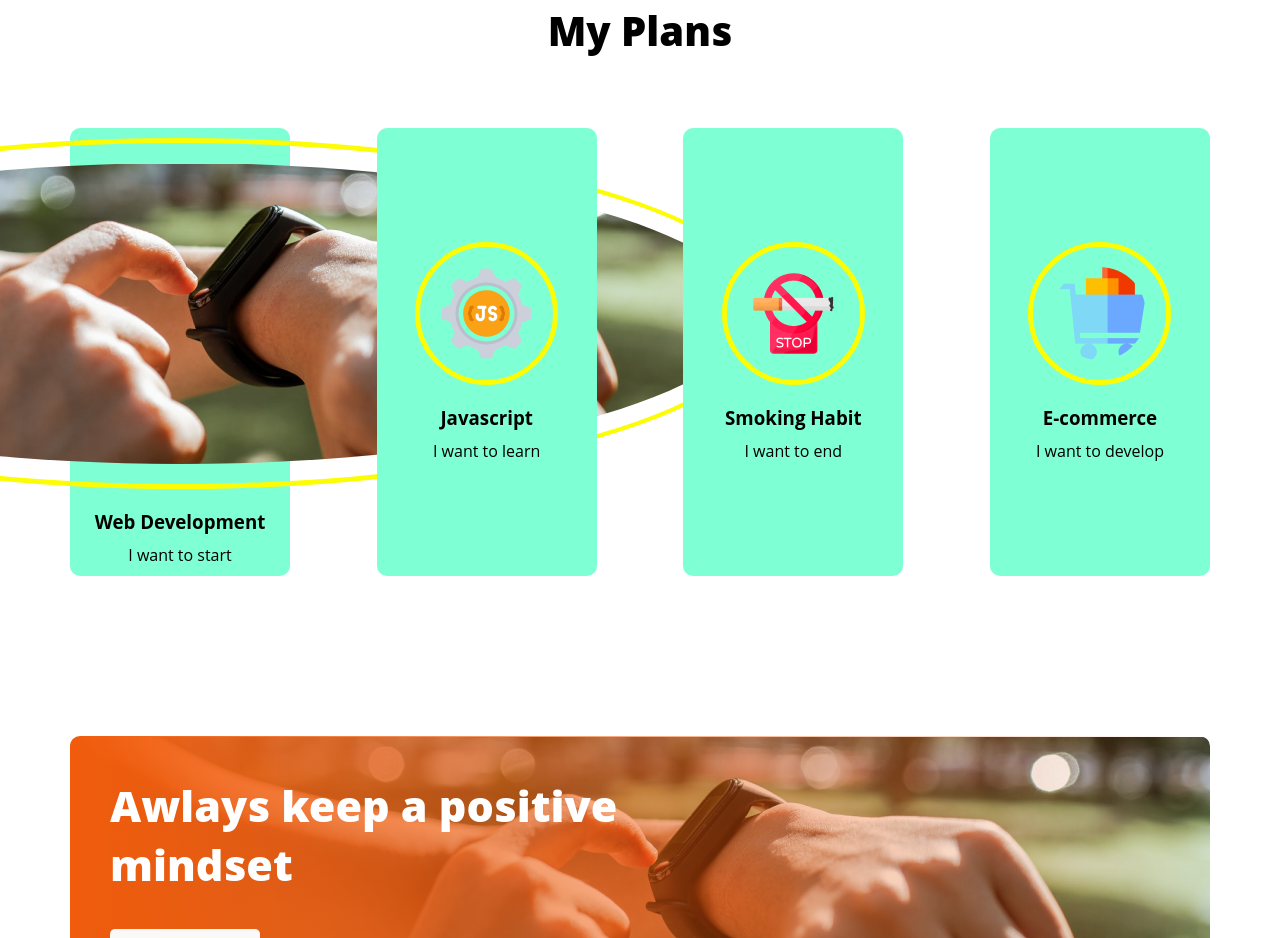
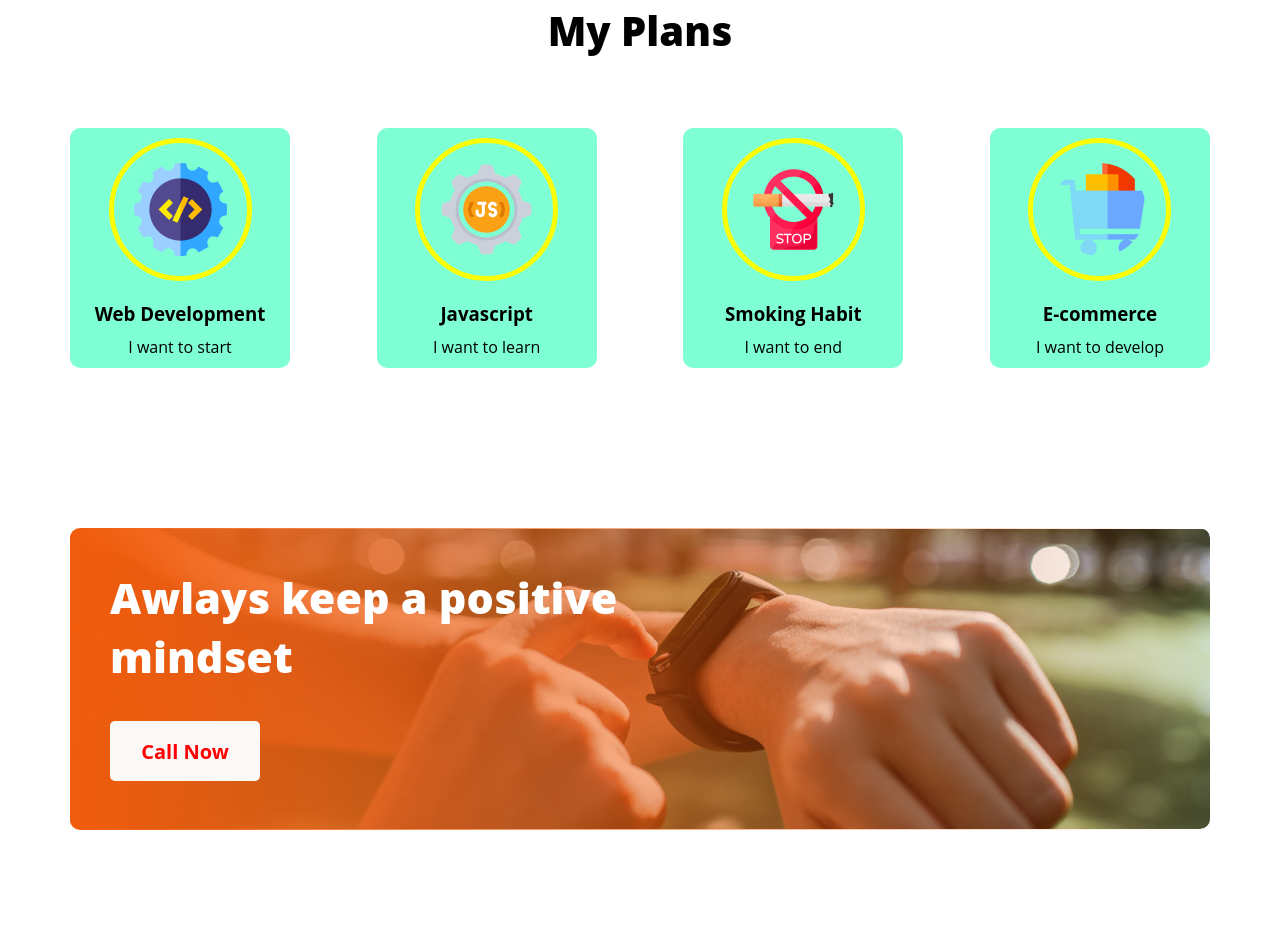
Before and after one commit to mohammadsoheluddin/portfolio-practice-project-2, a plain HTML site: page index.html in a window 1280 px wide. Shown: the part 1651-2589 px from the top of the page. Drawn offline with Linux system fonts and the light colour scheme.

Commit message:
single plan problem solbed

```diff
--- a/index.html
+++ b/index.html
@@ -44,7 +44,7 @@
             <h1>My Plans</h1>
             <div class="plan-container">
                 <div class="single-plan">
-                    <img src="./images/watch.png" alt="web.png">
+                    <img src="./images/icons/web.png" alt="web.png">
                     <h3>Web Development</h3>
                     <p>I want to start</p>
                 </div>
```
